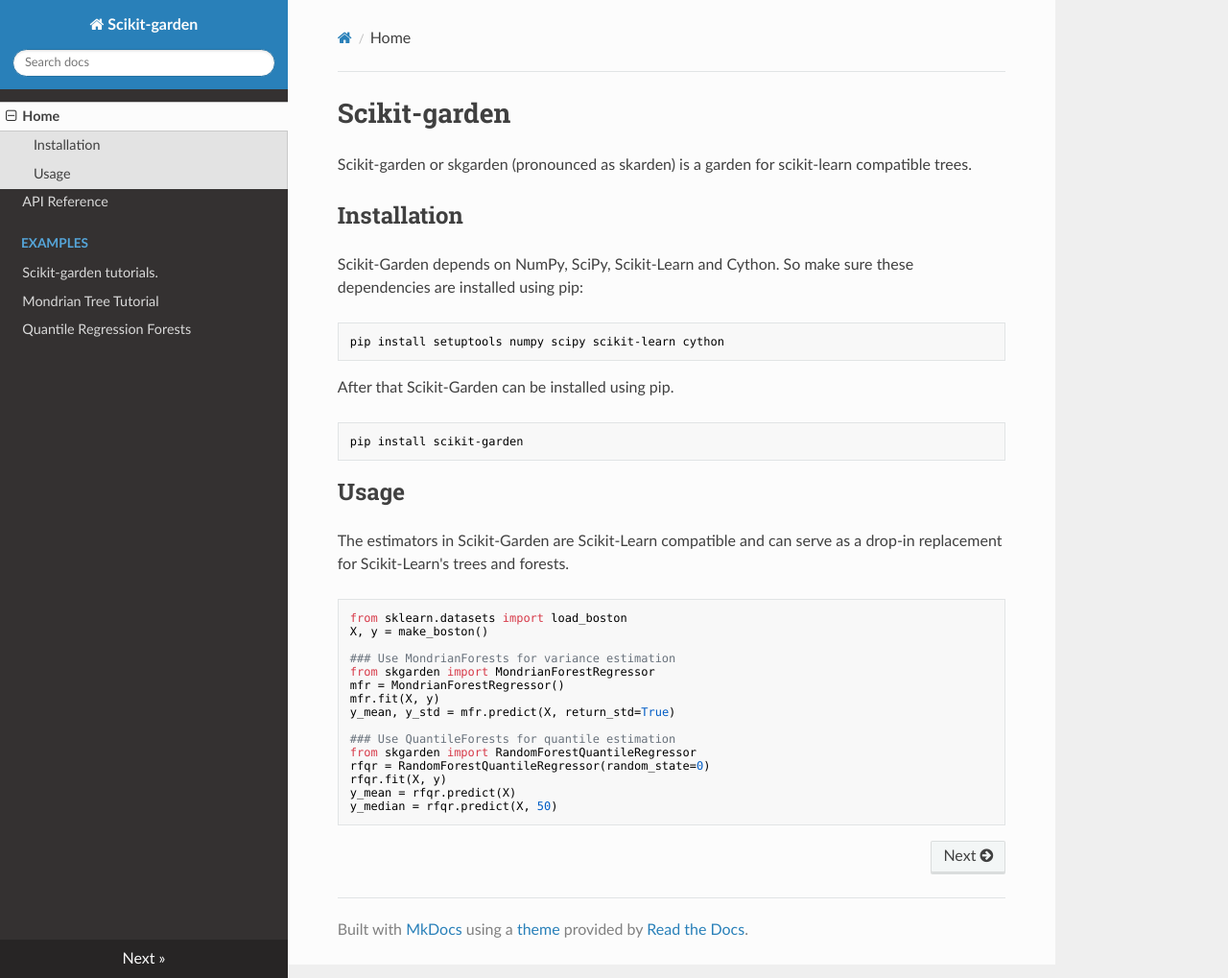
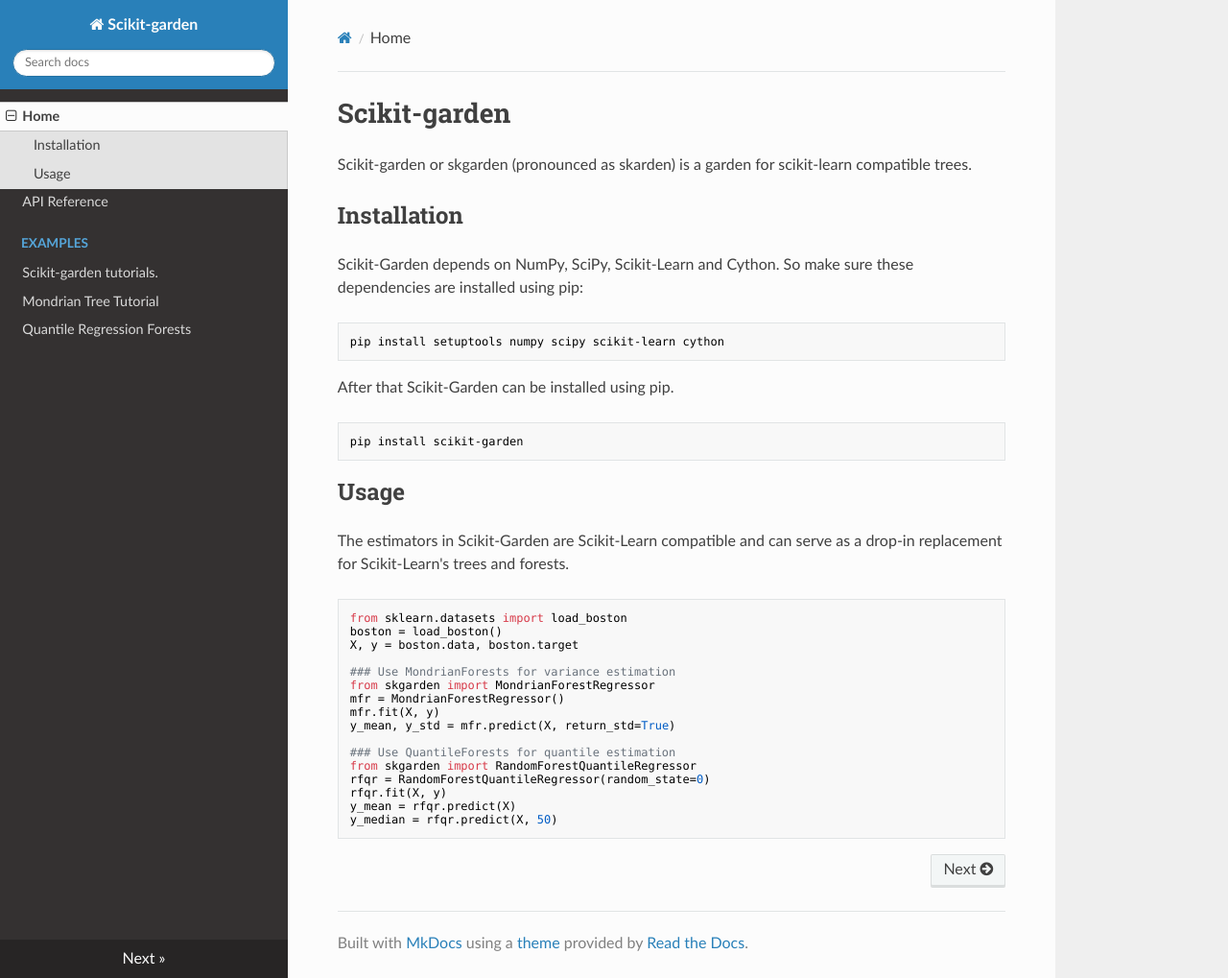
Before and after one commit to scikit-garden/scikit-garden, an MkDocs documentation site: the page built from docs/index.md, in a window 1280 px wide and 1019 px high. Shown: the whole window at 96% size. Built offline with MkDocs 1.6.1, drawn with Linux system fonts in a browser that asks for light colours; nearby versions of some CDN libraries; old or Windows-style settings are respelled for this version of MkDocs.

Commit message:
Fix small bug for basic usage example. (#52)

````diff
--- a/docs/index.md
+++ b/docs/index.md
@@ -22,7 +22,8 @@
 
 ```python
 from sklearn.datasets import load_boston
-X, y = make_boston()
+boston = load_boston()
+X, y = boston.data, boston.target
 
 ### Use MondrianForests for variance estimation
 from skgarden import MondrianForestRegressor
````
